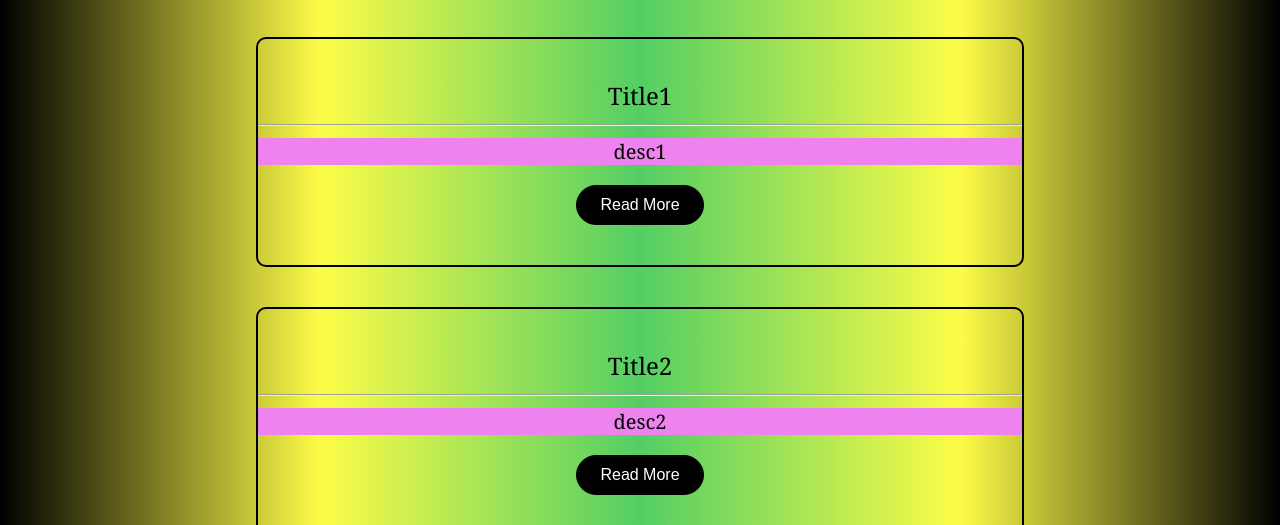
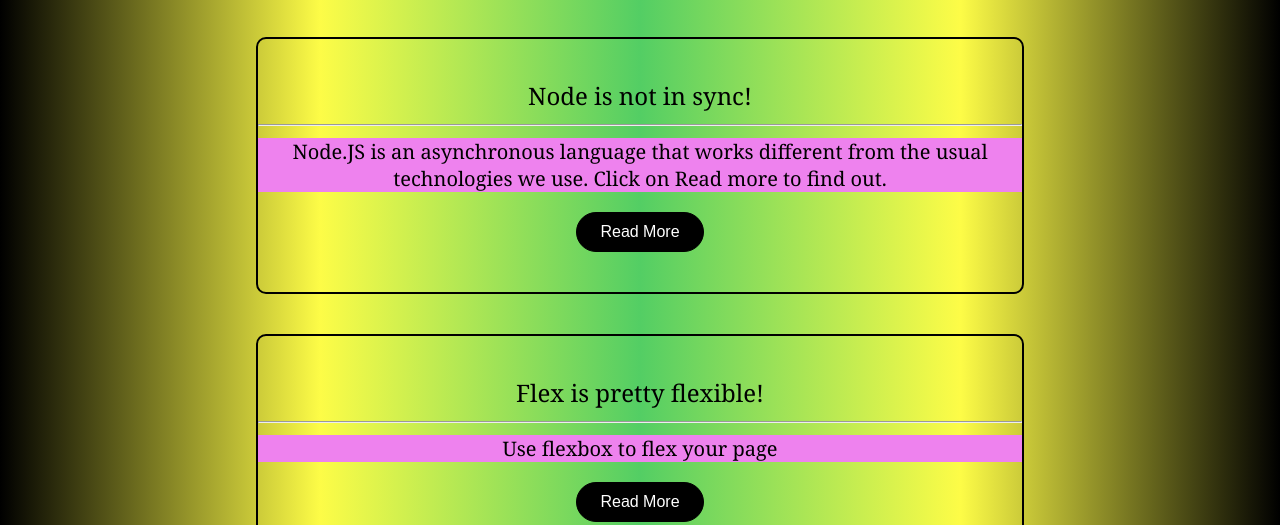
Before and after one commit to Kamesh0603/Mark-15-Portfolio, a plain HTML site: page blogs.html in a window 1280 px wide. Shown: the part 172-697 px from the top of the page. Drawn offline with Linux system fonts and the light colour scheme.

Commit message:
Adding blog contentand extrenal link

```diff
--- a/blogs.html
+++ b/blogs.html
@@ -24,10 +24,11 @@
 
 
                         <div class="eachprojContainer">
-                            <div>Title1</div>
+                            <div>Node is not in sync!</div>
                             <hr>
                             <div style="font-size:20px;background-color: violet;">
-                                desc1
+                                Node.JS is an asynchronous language that works different
+                                from the usual technologies we use. Click on Read more to find out.
                             </div>
                             <div>
                                 <a href="https://genuine-heliotrope-71745a.netlify.app" target="_blank">
@@ -37,10 +38,10 @@
                         </div>
 
                         <div class="eachprojContainer">
-                            <div>Title2</div>
+                            <div>Flex is pretty flexible!</div>
                             <hr>
                             <div style="font-size:20px;background-color: violet;">
-                                desc2
+                                Use flexbox to flex your page
                             </div>
                             <div>
                                 <a href="https://ornate-cannoli-974cd2.netlify.app" target="_blank">
```
